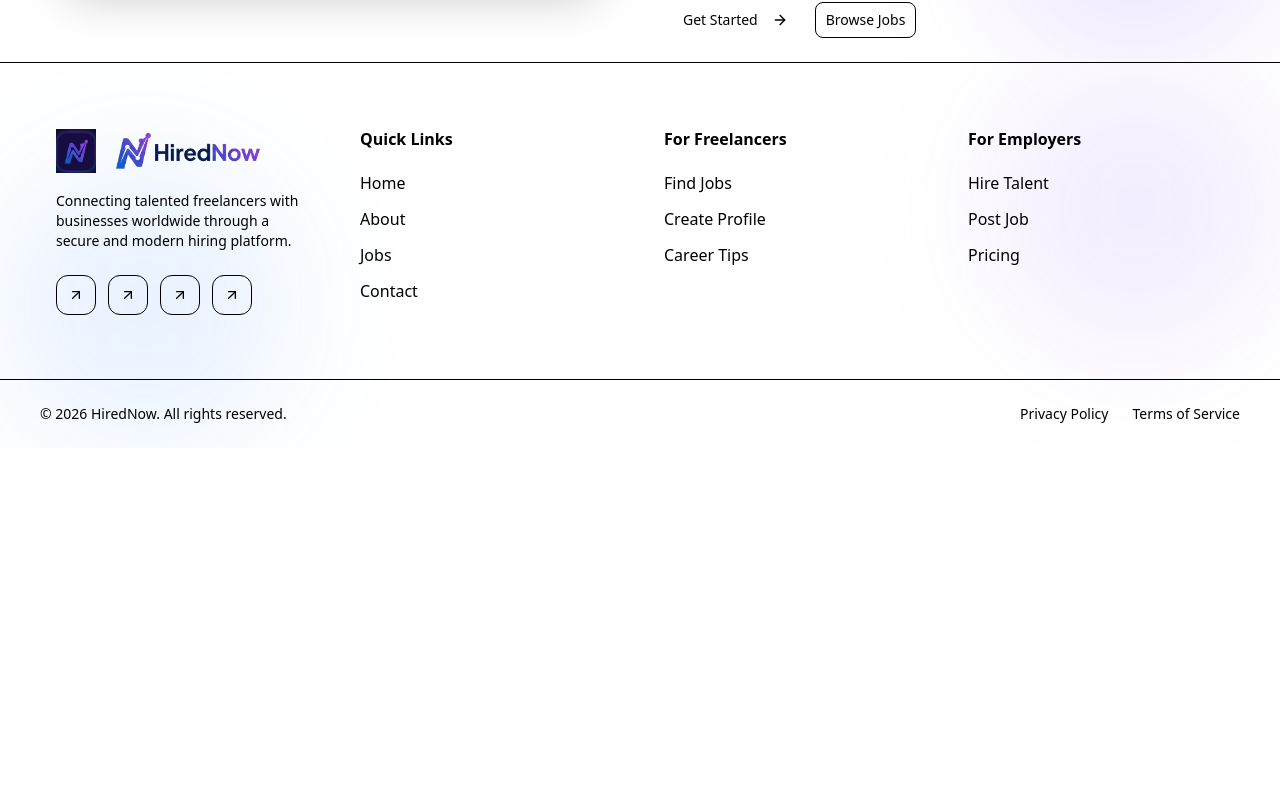
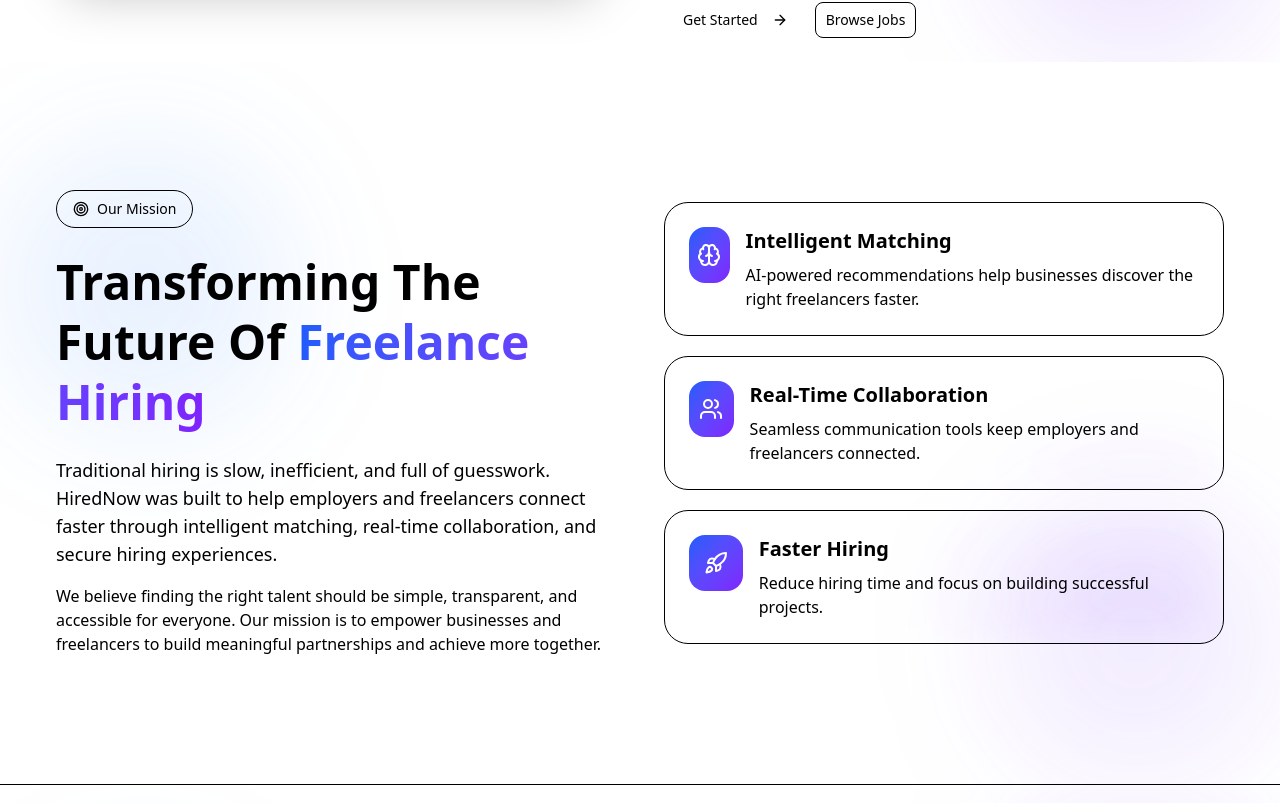
Before and after one commit to inzamulhaque/hired-now-client, a Next.js app: page /about in a window 1280 px wide. Shown: the part 617-1420 px from the top of the page. Before the commit the page ends 1065 px from the top, so only its background shows below. Built offline with nearby package versions, Linux system fonts and the light colour scheme.

Commit message:
feat: add our mission section

```diff
--- a/app/about/page.tsx
+++ b/app/about/page.tsx
@@ -1,9 +1,11 @@
 import HeroSection from "@/components/About/HeroSection";
+import OurMissionSection from "@/components/About/OurMissionSection";
 
 const page = () => {
   return (
     <>
       <HeroSection />
+      <OurMissionSection />
     </>
   );
 };
--- a/components/About/HeroSection.tsx
+++ b/components/About/HeroSection.tsx
@@ -6,6 +6,7 @@
 import { Button } from "@/components/ui/button";
 import { ArrowRight, Sparkles } from "lucide-react";
 import HeroImg from "../../public/AboutPageImages/AboutHeroSection.png";
+import CountUp from "react-countup";
 
 const HeroSection = () => {
   return (
@@ -115,7 +116,10 @@
             >
               <p className="text-sm font-medium">AI Matching</p>
 
-              <p className="text-2xl font-bold text-primary">98%</p>
+              <p className="text-2xl font-bold text-primary">
+                {" "}
+                <CountUp end={98} duration={5} />%
+              </p>
             </motion.div>
 
             <motion.div
@@ -130,7 +134,11 @@
             >
               <p className="text-sm font-medium">Successful Hires</p>
 
-              <p className="text-2xl font-bold text-primary">25K+</p>
+              <p className="text-2xl font-bold text-primary">
+                {" "}
+                <CountUp end={25} duration={5} />
+                K+
+              </p>
             </motion.div>
           </motion.div>
         </div>
--- /dev/null
+++ b/components/About/OurMissionSection.tsx
@@ -0,0 +1,153 @@
+"use client";
+
+import { motion } from "framer-motion";
+import { Target, Brain, Users, Rocket } from "lucide-react";
+
+const missionPoints = [
+  {
+    icon: Brain,
+    title: "Intelligent Matching",
+    description:
+      "AI-powered recommendations help businesses discover the right freelancers faster.",
+  },
+  {
+    icon: Users,
+    title: "Real-Time Collaboration",
+    description:
+      "Seamless communication tools keep employers and freelancers connected.",
+  },
+  {
+    icon: Rocket,
+    title: "Faster Hiring",
+    description:
+      "Reduce hiring time and focus on building successful projects.",
+  },
+];
+
+const OurMissionSection = () => {
+  return (
+    <section className="relative overflow-hidden py-20 lg:py-32">
+      <div className="absolute inset-0 -z-10">
+        <div className="absolute left-0 top-20 h-72 w-72 rounded-full bg-blue-500/10 blur-3xl" />
+        <div className="absolute right-0 bottom-0 h-72 w-72 rounded-full bg-violet-500/10 blur-3xl" />
+      </div>
+
+      <div className="container max-w-[1200px] mx-auto px-4">
+        <div className="grid items-center gap-12 lg:grid-cols-2">
+          <motion.div
+            initial={{
+              opacity: 0,
+              x: -30,
+            }}
+            whileInView={{
+              opacity: 1,
+              x: 0,
+            }}
+            viewport={{ once: true }}
+            transition={{
+              duration: 0.6,
+            }}
+          >
+            <div className="mb-6 inline-flex items-center gap-2 rounded-full border px-4 py-2 text-sm font-medium">
+              <Target className="h-4 w-4 text-primary" />
+              Our Mission
+            </div>
+
+            <h2 className="text-3xl font-bold leading-tight md:text-5xl">
+              Transforming The Future Of
+              <span className="bg-gradient-to-r from-blue-600 to-violet-600 bg-clip-text text-transparent">
+                {" "}
+                Freelance Hiring
+              </span>
+            </h2>
+
+            <p className="mt-6 text-lg text-muted-foreground">
+              Traditional hiring is slow, inefficient, and full of guesswork.
+              HiredNow was built to help employers and freelancers connect
+              faster through intelligent matching, real-time collaboration, and
+              secure hiring experiences.
+            </p>
+
+            <p className="mt-4 text-muted-foreground">
+              We believe finding the right talent should be simple, transparent,
+              and accessible for everyone. Our mission is to empower businesses
+              and freelancers to build meaningful partnerships and achieve more
+              together.
+            </p>
+          </motion.div>
+
+          <motion.div
+            initial={{
+              opacity: 0,
+              x: 30,
+            }}
+            whileInView={{
+              opacity: 1,
+              x: 0,
+            }}
+            viewport={{ once: true }}
+            transition={{
+              duration: 0.6,
+            }}
+            className="grid gap-5"
+          >
+            {missionPoints.map((item) => {
+              const Icon = item.icon;
+
+              return (
+                <motion.div
+                  key={item.title}
+                  whileHover={{
+                    y: -5,
+                  }}
+                  transition={{
+                    duration: 0.2,
+                  }}
+                  className="
+                    rounded-3xl
+                    border
+                    bg-background/70
+                    p-6
+                    backdrop-blur-xl
+                    hover:shadow-xl
+                  "
+                >
+                  <div className="flex items-start gap-4">
+                    <div
+                      className="
+                        flex
+                        h-14
+                        w-14
+                        items-center
+                        justify-center
+                        rounded-2xl
+                        bg-gradient-to-br
+                        from-blue-600
+                        to-violet-600
+                        text-white
+                      "
+                    >
+                      <Icon className="h-6 w-6" />
+                    </div>
+
+                    <div>
+                      <h3 className="mb-2 text-xl font-semibold">
+                        {item.title}
+                      </h3>
+
+                      <p className="text-muted-foreground">
+                        {item.description}
+                      </p>
+                    </div>
+                  </div>
+                </motion.div>
+              );
+            })}
+          </motion.div>
+        </div>
+      </div>
+    </section>
+  );
+};
+
+export default OurMissionSection;
--- a/components/Home/HeroSection.tsx
+++ b/components/Home/HeroSection.tsx
@@ -66,7 +66,7 @@
                 <h3 className="text-2xl font-bold">
                   <CountUp
                     end={10}
-                    duration={0.5}
+                    duration={5}
                     enableScrollSpy={true}
                     scrollSpyOnce={false}
                   />
@@ -79,7 +79,7 @@
                 <h3 className="text-2xl font-bold">
                   <CountUp
                     end={2}
-                    duration={0.2}
+                    duration={5}
                     enableScrollSpy={true}
                     scrollSpyOnce={false}
                   />
@@ -92,7 +92,7 @@
                 <h3 className="text-2xl font-bold">
                   <CountUp
                     end={15}
-                    duration={1}
+                    duration={5}
                     enableScrollSpy={true}
                     scrollSpyOnce={false}
                   />
@@ -142,7 +142,10 @@
                 <Users className="h-5 w-5 text-primary" />
 
                 <div>
-                  <p className="font-semibold">500+ New Hires</p>
+                  <p className="font-semibold">
+                    {" "}
+                    <CountUp end={500} duration={5} />+ New Hires
+                  </p>
                   <p className="text-xs text-muted-foreground">This Month</p>
                 </div>
               </div>
@@ -161,7 +164,10 @@
               <div>
                 <p className="font-semibold">Remote Jobs</p>
 
-                <p className="text-2xl font-bold text-primary">3,200+</p>
+                <p className="text-2xl font-bold text-primary">
+                  {" "}
+                  <CountUp end={3200} duration={5} />+
+                </p>
               </div>
             </motion.div>
           </motion.div>
```
